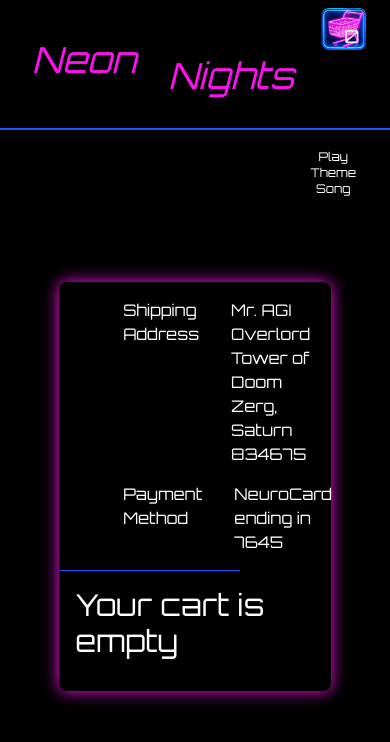
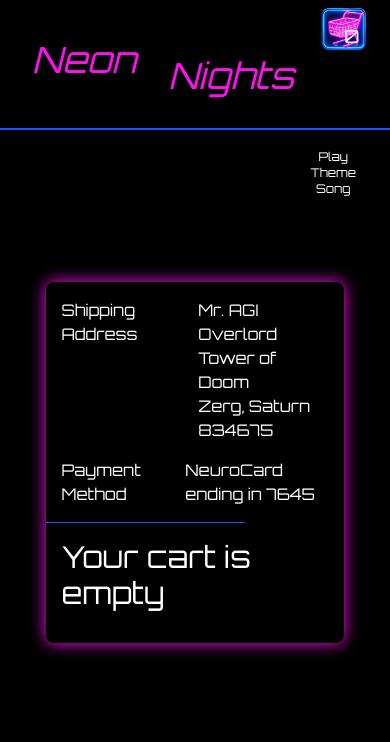
Before and after one commit to OblivionNoirV2/NeonNights, a React (Create React App) app: page /Checkout in a window 390 px wide. Shown: the top 742 px of the page. Built offline with nearby package versions, Linux system fonts and the light colour scheme.

Commit message:
Update Checkout.tsx

```diff
--- a/src/Checkout.tsx
+++ b/src/Checkout.tsx
@@ -22,7 +22,7 @@ export function formatCurrency(amountInPennies: number) {
 }
 const ShippingAndPayment = () => {
     return (
-        <section className="flex flex-col text-white ml-16 mt-4 mr-4">
+        <section className="flex flex-col text-white ml-4 mt-4 mr-4">
             <div className="flex flex-row">
                 <h1>Shipping Address</h1>
                 <ul className="ml-8">
@@ -103,7 +103,7 @@ const Checkout = () => {
     const unique_items = Array.from(new Set(cart));
     return (
         <div className="mt-24 mx-8 lg:mx-0 mb-16 ">
-            <main className="w-10/12 lg:w-3/5 checkout-page sm:justify-start lg:justify-center
+            <main className="w-11/12 lg:w-3/5 checkout-page sm:justify-start lg:justify-center
         flex flex-col sm:flex-row mx-auto text-white rounded-lg">
 
                 <section className="flex flex-col w-full lg:w-1/2">
@@ -120,7 +120,7 @@ const Checkout = () => {
                                         alt={product_name_lookup[item]}>
                                     </img>
                                     <section className="flex-col mt-4 sm:mt-0 w-full sm:w-2/3 lg:w-3/4">
-                                        <div className="text-md lg:text-xl">
+                                        <div className="text-md lg:text-xl w-1/2 mr-4">
                                             {product_name_lookup[item]} x{cart.filter((i) => i === item).length}
                                         </div>
                                         <br></br>
```
